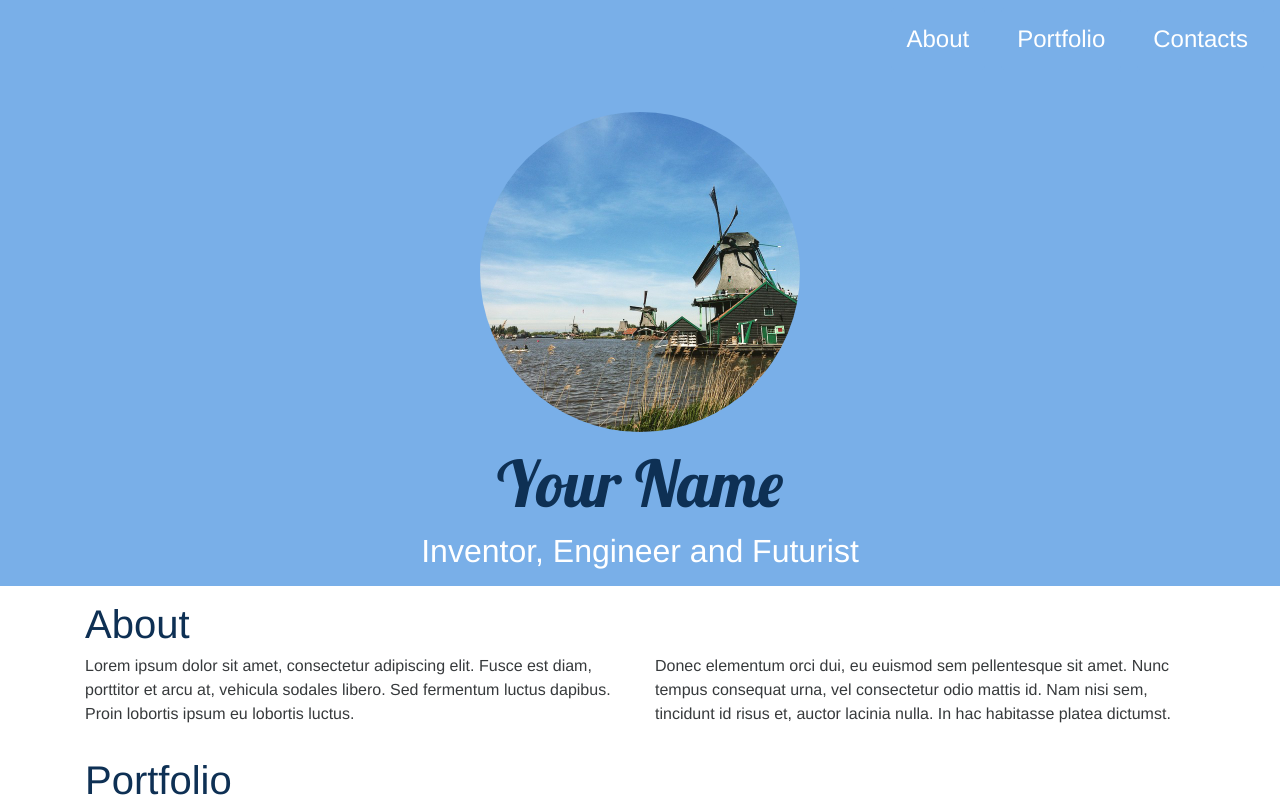
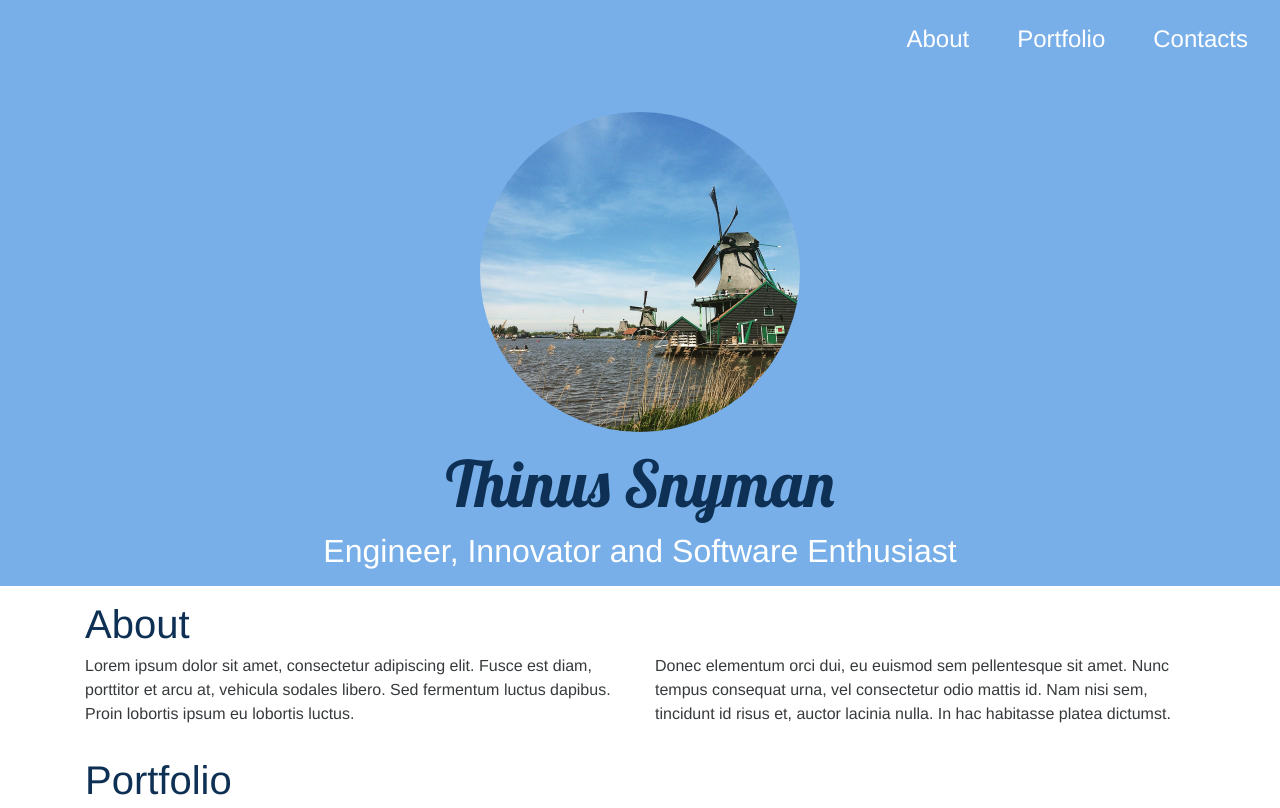
Before and after one commit to snymanth/snymanth.github.io, a Jekyll site: the page built from index.html, in a window 1280 px wide and 1400 px high. Shown: the top 808 px of the window. Built offline with Jekyll 4.4.1, drawn with Linux system fonts in a browser that asks for light colours; nearby versions of some CDN libraries; some of the changed text lies outside the part shown; grey boxes are pictures that could not be loaded.

Commit message:
Changed config fields

```diff
--- a/_config.yml
+++ b/_config.yml
@@ -1,9 +1,9 @@
 # Site settings
 # in the templates available like {{ site.myvariable }}.
 title: Clean portfolio theme for Jekyll powered by Bootstrap 4.
-email: your-email@domain.com
-brand: Your Name
-headline: Inventor, Engineer and Futurist
+email: thinuss@gmail.com
+brand: Thinus Snyman
+headline: Engineer, Innovator and Software Enthusiast
 description: > # this means to ignore newlines until "baseurl:"
   New Site
 baseurl: "" # the subpath of your site, e.g. /blog
@@ -17,8 +17,8 @@ markdown: kramdown
 snapwidget: 247552
 
 # Contacts
-email: your.name@gmail.com
-phone: +1-800-555-2016
+email: thinuss@gmail.com
+phone: +27-83-212-9376
 
 # Tracking
 googleAnalitycsID: UA-83933844-1
```
